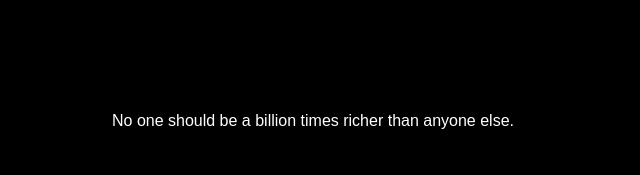
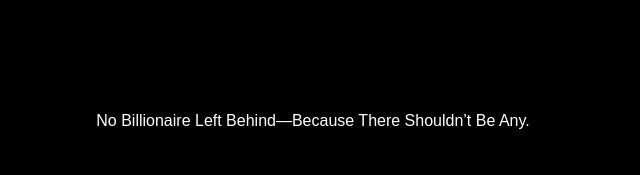
Before and after one commit to jeffreyengler/billion-rule-site, a plain HTML site: page index.html in a window 1280 px wide. Shown: the top 175 px of the page, 327-967 px from the left. Drawn offline with Linux system fonts and the light colour scheme.

Commit message:
Update index.html

```diff
--- a/index.html
+++ b/index.html
@@ -56,7 +56,7 @@
 <body>
   <header>
     <h1>The 1:1 Billion Rule</h1>
-    <p>No one should be a billion times richer than anyone else.</p>
+    <p>No Billionaire Left Behind—Because There Shouldn’t Be Any.</p>
   </header>
 
   <section>
```
